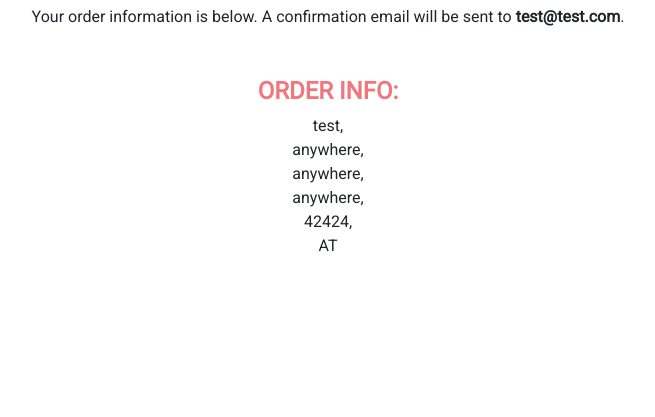
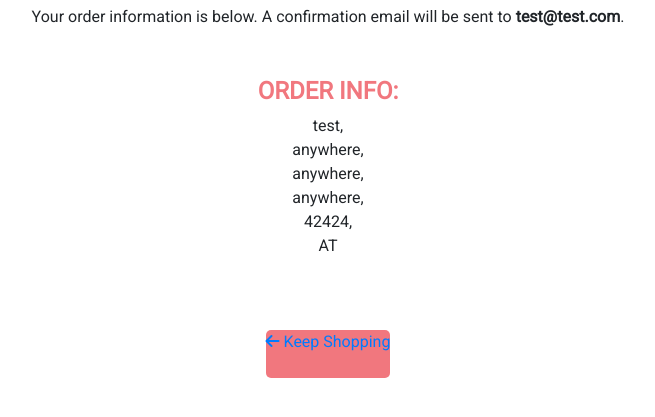
Before and after one commit to Saharalnoor/ysra_house_of_flower_MS, a Django app: a page that uses checkout/templates/checkout/checkout_success.html in a window 1280 px wide. Shown: the part 346-763 px from the top of the page, without its empty margins (312-967 px from the left). Run offline with Django 3.2, Linux system fonts and the light colour scheme; data comes from the database, SQL or seed files in the repository; parts of the project's set-up code (start-up, migrations or seed data) failed here and were passed over; some libraries are stand-ins or nearby versions.

Commit message:
Added buttons to go back home and profile

```diff
--- a/checkout/templates/checkout/checkout_success.html
+++ b/checkout/templates/checkout/checkout_success.html
@@ -28,7 +28,29 @@
 					<br>{{ order.country }}</p>
 			</div>
 		</div>
-	</div>
+    </div>
+    <div class="row">
+			<div class="col-12 text-center">
+                {% if from_profile %}
+                    <div class="text-center">
+                        <a href="{% url 'profile' %}" button type="button" class="button checkout_sucess_button_clear mb-3">
+                            <span class="icon mr-2">
+                                <i class="fas fa-angle-left"></i>
+                            </span>
+                            <span class="text-uppercase">Back to Profile</span>
+                        </a>
+                    </div>
+                {% endif %}
+				<div class="mt-2">
+					<a href="{% url 'products' %}" button type="button" class="button checkout_button_success mb-3">
+						<span class="icon">
+							<i class="fas fa-arrow-left"></i>
+						</span>
+						<span>Keep Shopping</span>
+					</a>
+				</div>
+			</div>
+        </div>
 </section>
 
 {% endblock %}
```
